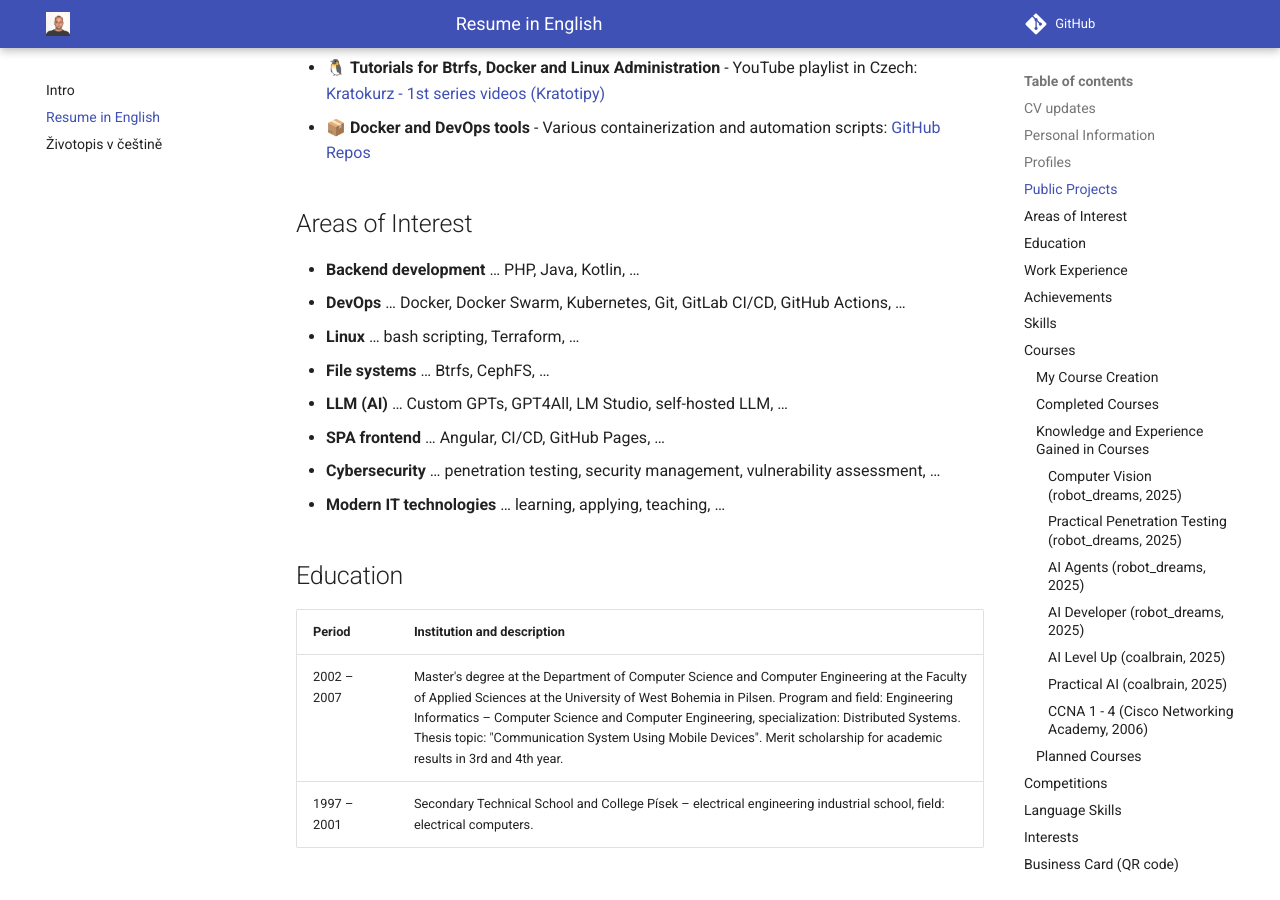
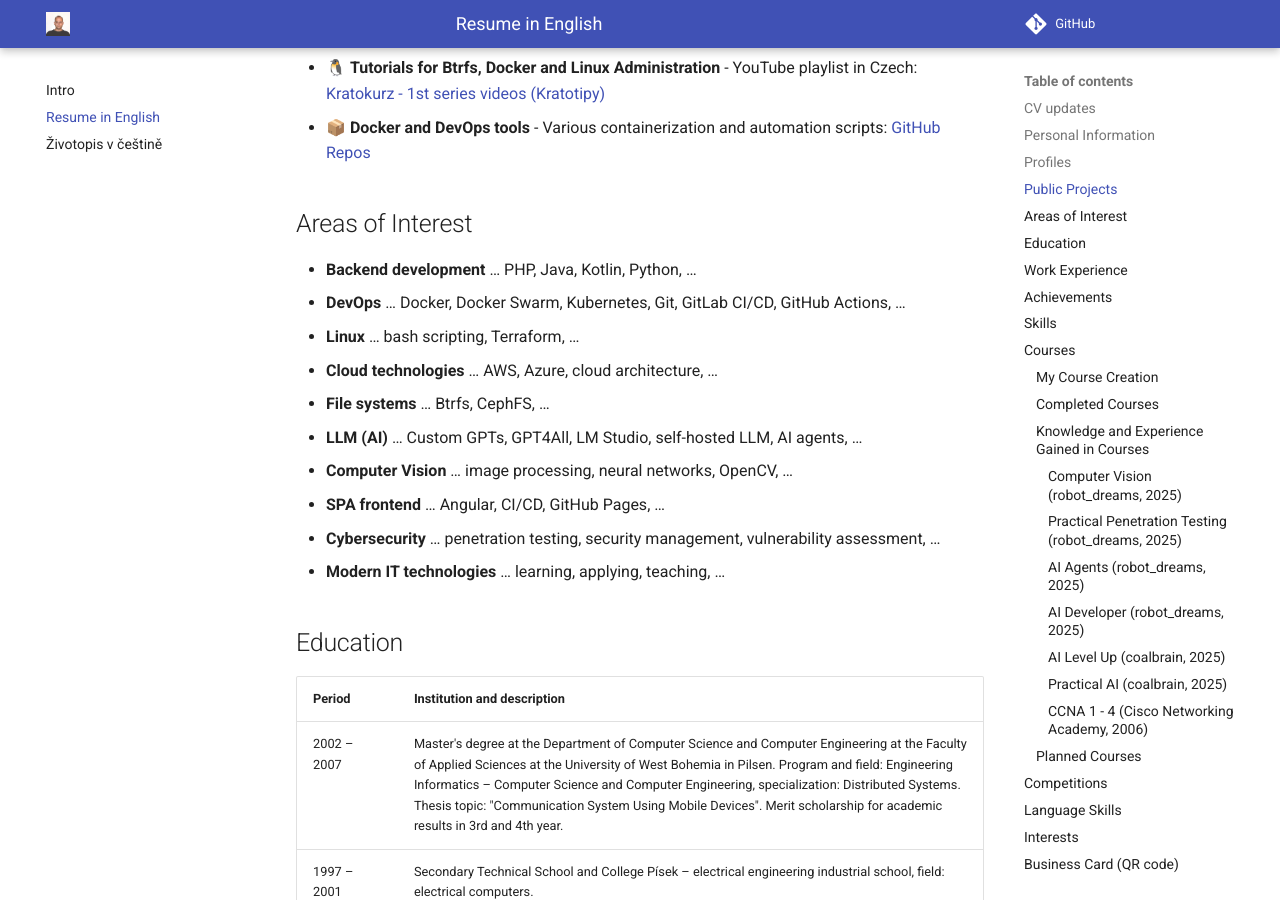
Before and after one commit to kratocz/kratocz, an MkDocs documentation site: the page built from docs/en/cv.md, in a window 1280 px wide and 900 px high, scrolled down 1623 px. Built offline with MkDocs 1.6.1 and Material for MkDocs 9.7.7, drawn with Linux system fonts in a browser that asks for light colours.

Commit message:
expand: update Areas of Interest with current expertise
- add Python to Backend development (used in AI courses)
- add Cloud technologies as separate area (AWS, Azure, cloud architecture)
- add Computer Vision area (image processing, neural networks, OpenCV)
- expand LLM (AI) section to include AI agents
- reflects completed certifications and current skill set
- maintains consistency between Czech and English versions

🤖 Generated with [Claude Code](https://claude.ai/code)

Co-Authored-By: Claude <noreply@anthropic.com>

```diff
--- a/docs/en/cv.md
+++ b/docs/en/cv.md
@@ -45,11 +45,13 @@ Ing. **Petr Kratochvíl** is a full-stack developer, DevOps engineer, Linux sysa
 
 ## Areas of Interest
 
-* **Backend development** … PHP, Java, Kotlin, …
+* **Backend development** … PHP, Java, Kotlin, Python, …
 * **DevOps** … Docker, Docker Swarm, Kubernetes, Git, GitLab CI/CD, GitHub Actions, …
 * **Linux** … bash scripting, Terraform, …
+* **Cloud technologies** … AWS, Azure, cloud architecture, …
 * **File systems** … Btrfs, CephFS, …
-* **LLM (AI)** … Custom GPTs, GPT4All, LM Studio, self-hosted LLM, …
+* **LLM (AI)** … Custom GPTs, GPT4All, LM Studio, self-hosted LLM, AI agents, …
+* **Computer Vision** … image processing, neural networks, OpenCV, …
 * **SPA frontend** … Angular, CI/CD, GitHub Pages, …
 * **Cybersecurity** … penetration testing, security management, vulnerability assessment, …
 * **Modern IT technologies** … learning, applying, teaching, …
```
Also changed, not shown: docs/cs/cv.md (+4 -2 lines).
